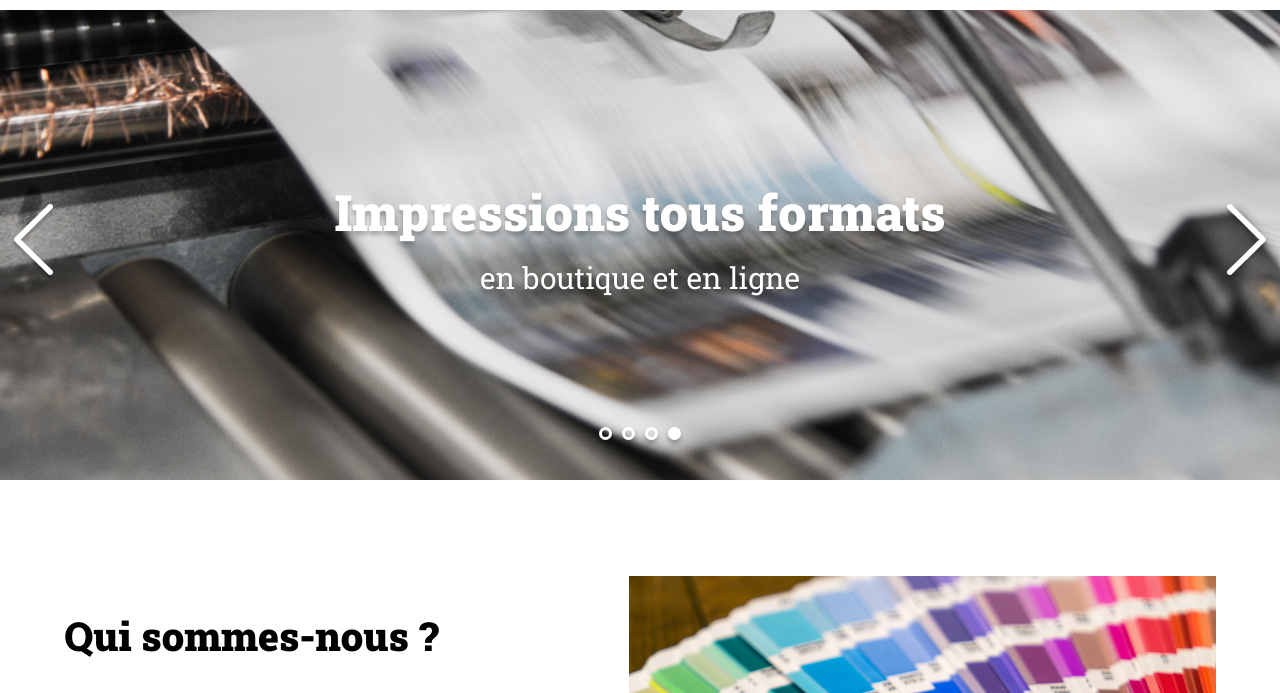
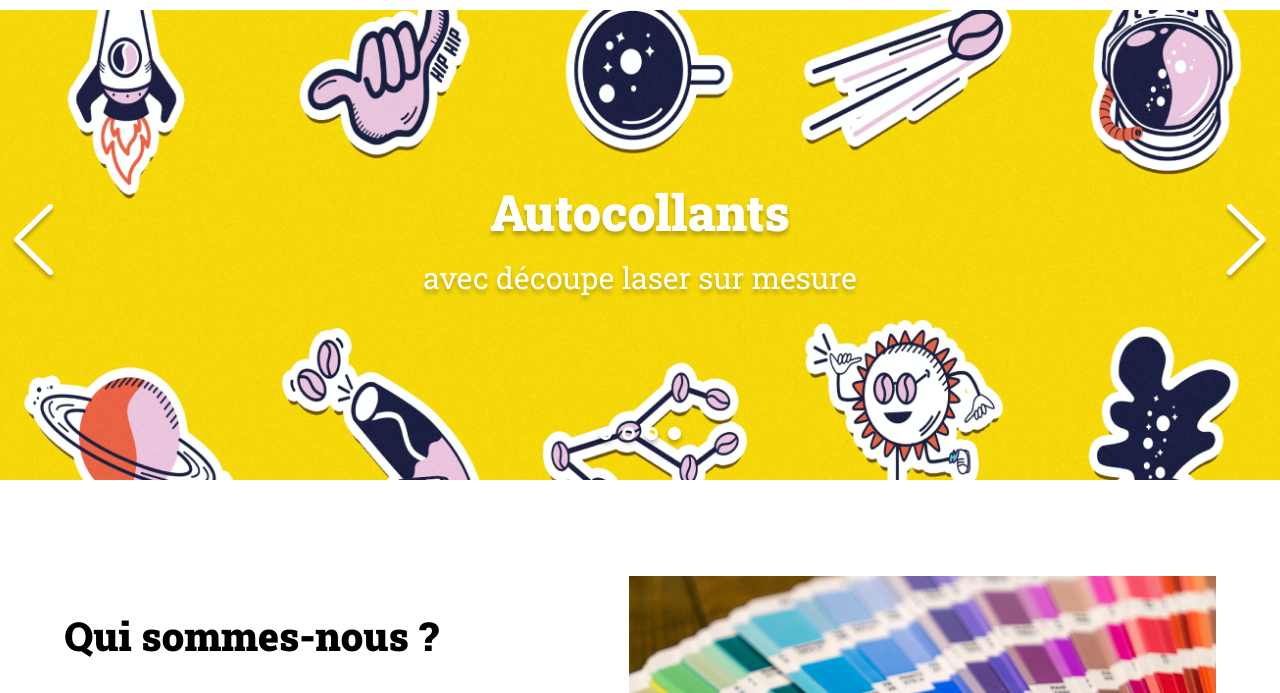
Before and after one commit to 2emeagauche/OCR_Printit_P5, a plain HTML site: page index.html in a window 1280 px wide. Both pictures are taken after a click on the button 33 px from the left and 336 px from the top of the page. Shown: the part 91-784 px from the top of the page. Drawn offline with Linux system fonts and the light colour scheme.

Commit message:
add function updateBanner to display the image and text of the current slide

```diff
--- a/assets/script.js
+++ b/assets/script.js
@@ -21,6 +21,13 @@ let arrowLeft = document.getElementsByClassName('arrow_left')[0];
 let arrowRight = document.getElementsByClassName('arrow_right')[0];
 let dots = document.getElementsByClassName('dot');
 let dotSelected = document.getElementsByClassName('dot_selected')[0];
+let bannerText = document.getElementsByClassName('banner-text')[0];
+
+let bannerImage = document.getElementsByClassName('banner-img')[0];
+let bannerImagePath = bannerImage.getAttribute('src');
+let lastSlash = bannerImagePath.lastIndexOf('/');
+let bannerImagePathRoot = bannerImagePath.substring(0, lastSlash+1);
+
 let currentPosition = 0;
 let slidesDimension = slides.length;
 
@@ -31,12 +38,14 @@ function goForward() {
 	if(currentPosition < (slidesDimension - 1))	currentPosition++;
 	else currentPosition = 0;
 	showPosition();
+	updateBanner(slides[currentPosition]);
 }
 
 function goBackward() {
 	if(currentPosition > 0)	currentPosition--;
 	else currentPosition = slidesDimension - 1;
 	showPosition();
+	updateBanner(slides[currentPosition]);
 }
 
 function showPosition() {
@@ -44,3 +53,8 @@ function showPosition() {
 	dotSelected.classList.remove('dot_selected');
 	dots[currentPosition].classList.add('dot_selected');
 }
+
+function updateBanner(slide) {
+	bannerText.innerHTML = slide.tagLine;
+	bannerImage.setAttribute('src', bannerImagePathRoot + slide.image);
+}
--- a/index.html
+++ b/index.html
@@ -30,7 +30,9 @@
           src="./assets/images/slideshow/slide1.jpg"
           alt="Banner Print-it"
         />
-        <p>Impressions tous formats <span>en boutique et en ligne</span></p>
+        <p class="banner-text">
+          Impressions tous formats <span>en boutique et en ligne</span>
+        </p>
         <button class="arrow arrow_left">
           <img src="./assets/images/arrow_left.png" alt="bannière précédente" />
         </button>
```
